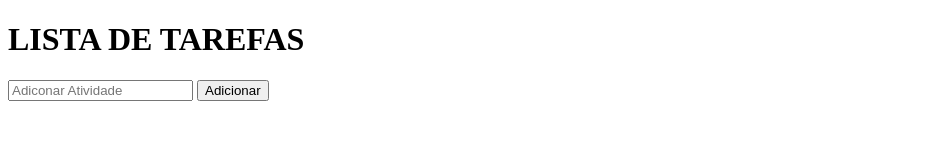
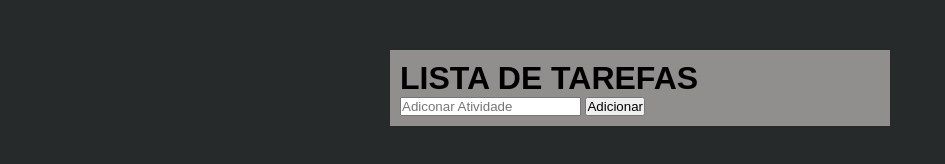
Before and after one commit to guilberneto/lista_atividades, a plain HTML site: page index.html in a window 1280 px wide. Shown: the whole page, without its empty margins (0-945 px from the left). Drawn offline with Linux system fonts and the light colour scheme.

Commit message:
comite-atualizado 27/12/2025

```diff
--- a/index.html
+++ b/index.html
@@ -4,22 +4,26 @@
 <head>
 <meta charset="UTF-8">
 <meta name="viewport" content="width=device-width, initial-scale=1.0">
+<link rel="stylesheet" href="css/global.css">
 <title>PROJETO TO DO LIST</title>
 </head>
 
 <body>
 
-<div class="conteiner">
+<div class="container_principal">
 
  <h1>LISTA DE TAREFAS</h1>
+ <!-----  ---- inicio form---     -->
+<form>
+<input type="text"
+ placeholder="Adiconar Atividade" >
+<button> Adicionar</button>
+</form>
+<!---     --- Fim form ----      ------>
 
-  <form>
-   <input type="text"
-    placeholder="Adiconar Atividade" >
-    <button> Adicionar</button>
-    </form>
+<ul id="tarefa">
 
-    <ul id="tarefa"></ul>
+</ul>
 
 </div>
 
```
